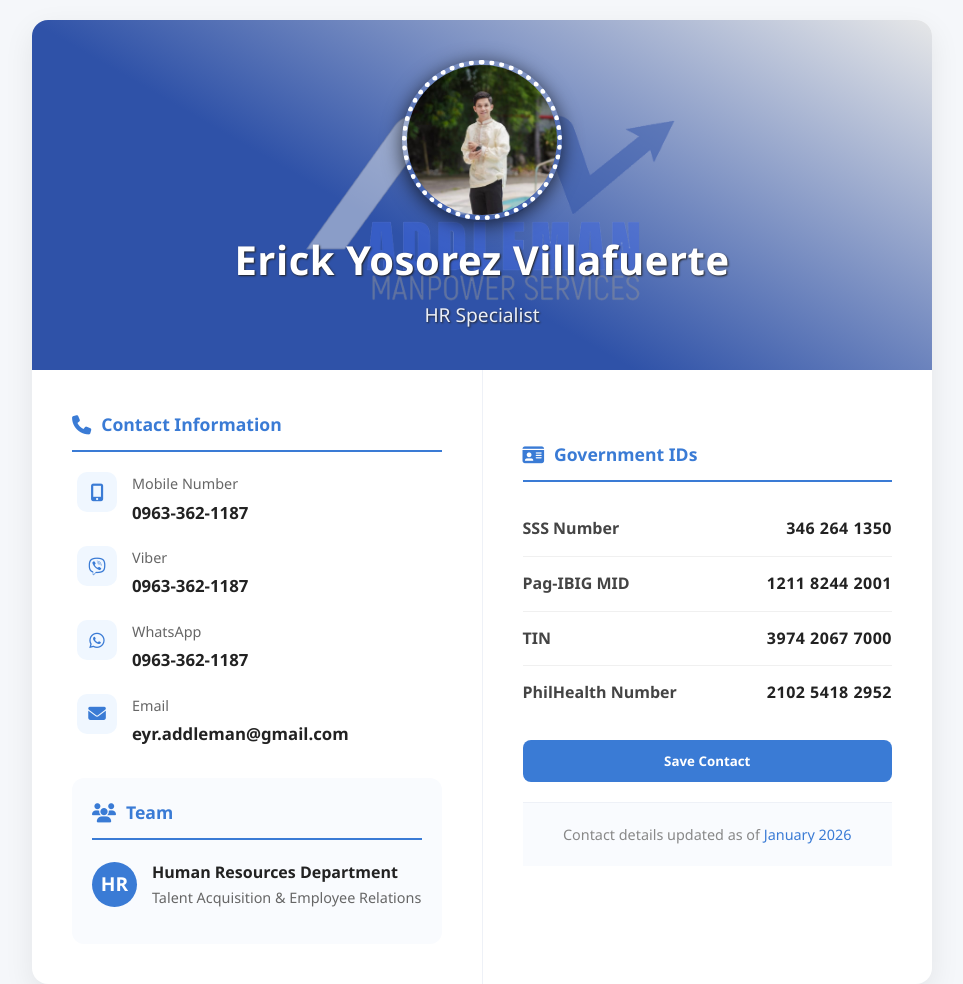
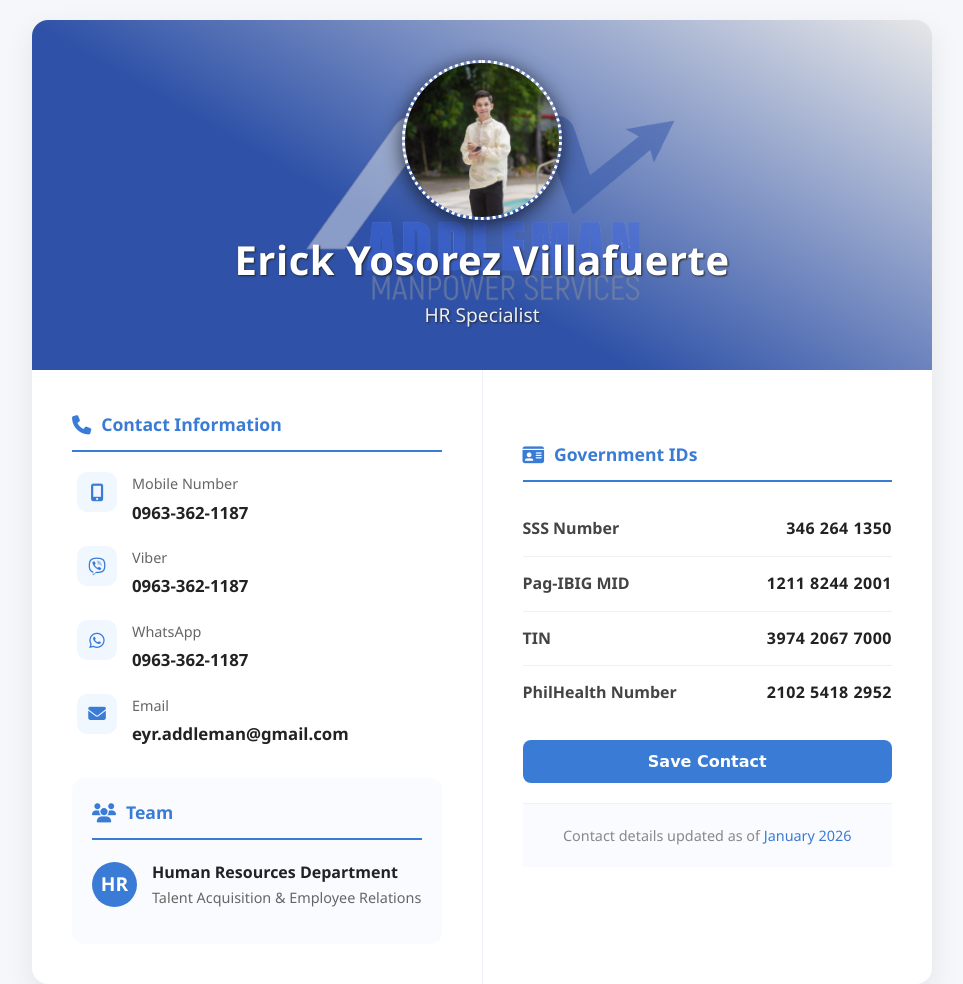
Before and after one commit to Jaycee-Inocencio/QR_Code, a plain HTML site: page index.html in a window 1280 px wide. Shown: the top 984 px of the page, without its empty margins (158-1121 px from the left). Drawn offline with Linux system fonts and the light colour scheme.

Commit message:
Update style.css

```diff
--- a/style.css
+++ b/style.css
@@ -305,7 +305,7 @@
         .avatar{
             position:relative;
             object-fit: cover;
-            border: 5px dotted #fff;
+            border: 3px dotted #fff;
             border-radius: 50%;
             box-shadow: 0 4px 20px rgba(0, 0, 0, 0.7);
             z-index: 1;
@@ -320,6 +320,8 @@
             border: none;
             border-radius: 8px;
             font-weight: 600;
+            font-size: 1rem;
+            font-family: Comicsans MS, cursive, sans-serif;
             cursor: pointer;
             transition: background-color 0.3s ease;
             /* margin-left: auto;
```
